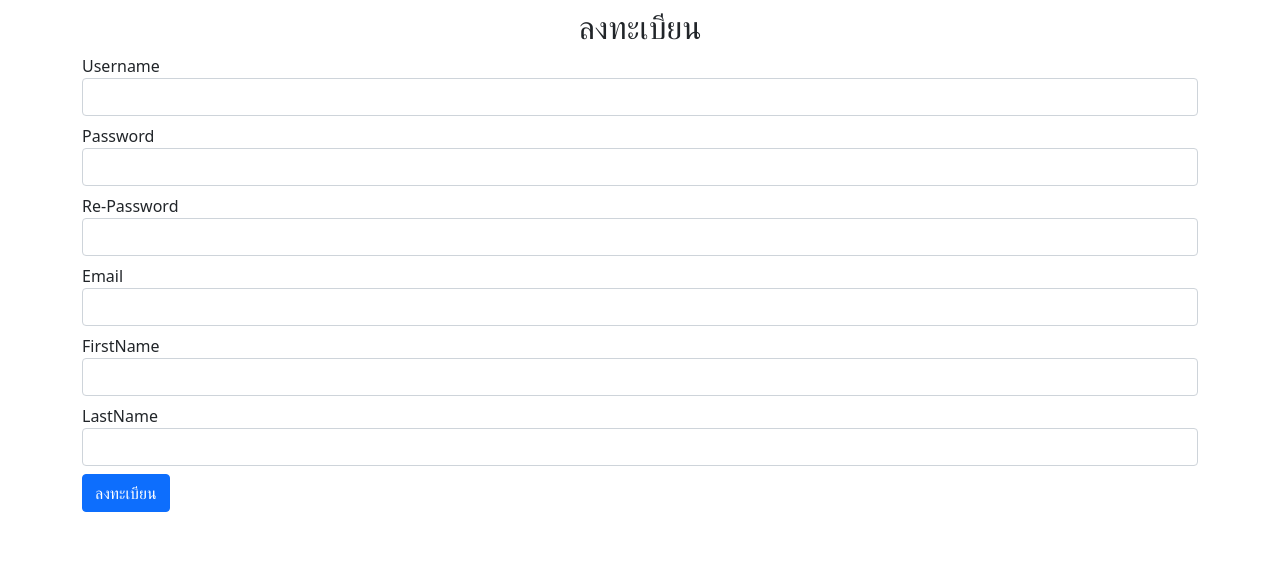
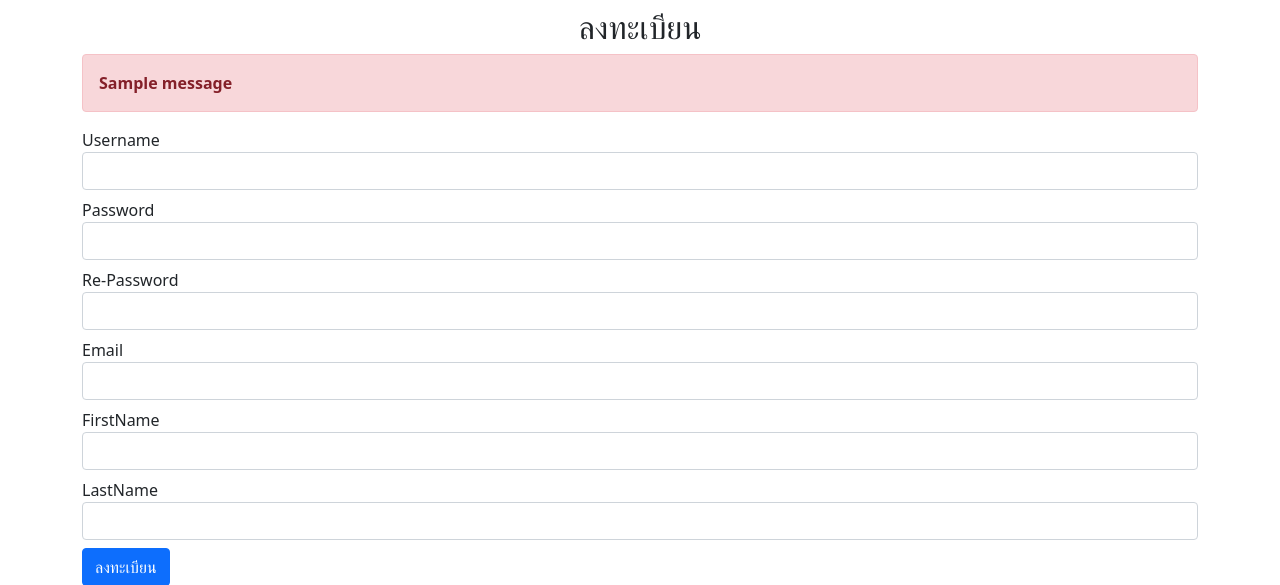
Before and after one commit to honnage/Django_Djangobasic, a Django app: page /createForm in a window 1280 px wide. Shown: the part 56-641 px from the top of the page. Run offline with Django 3.2, Linux system fonts and the light colour scheme; tables that the repository leaves empty hold one stand-in row (values such as "Sample post"); one stand-in notice (Sample message) is shown.

Commit message:
Alert message

```diff
--- a/blogs/views.py
+++ b/blogs/views.py
@@ -1,6 +1,8 @@
 from django.shortcuts import render,redirect
 from .models import Post
 from django.contrib.auth.models import User
+from django.contrib import messages
+
 # Create your views here.
 def hello(request):
     #Query Data from Model
@@ -13,8 +15,6 @@ def page1(request):
 def createForm(request):
     return render(request, 'form.html')
 
-
-
 def addUser(request):
     username = request.POST['username']
     password = request.POST['password']
@@ -25,10 +25,10 @@ def addUser(request):
 
     if password == repassword :
         if User.objects.filter(username=username).exists():
-            print("Username นี้มีคนใช้แล้ว")
+            messages.info(request, 'Username นี้มีคนใช้แล้ว')
             return redirect('/createForm')
         elif User.objects.filter(email=email).exists():
-            print("Email นี้มีคนลงทะเบียนแล้ว")
+            messages.info(request, 'Email นี้มีคนลงทะเบียนแล้ว')
             return redirect('/createForm')
         else:
 
@@ -41,8 +41,8 @@ def addUser(request):
                 )
 
             user.save()
-            print("ลงทะเบียนสำเร็จ")
+            #messages.info(request, 'ลงทะเบียนสำเร็จ')
             return redirect('/')
     else :
-        print("Password ไม่ตรงกัน")
+        messages.info(request, 'Password ไม่ตรงกัน')
         return redirect('/createForm')
--- a/templates/form.html
+++ b/templates/form.html
@@ -2,6 +2,15 @@
 
 {% block content %}
     <h2 align="center">ลงทะเบียน</h2>
+
+    {% if messages %}
+    <div class="alert alert-danger" role="alert">
+        {% for message in messages %}
+            <b>{{message}}</b>
+        {% endfor %}
+    </div>
+    {% endif %}
+
     <form action="addForm" method="POST">
         {% csrf_token %}
         <div class="form-group my-2">
```
